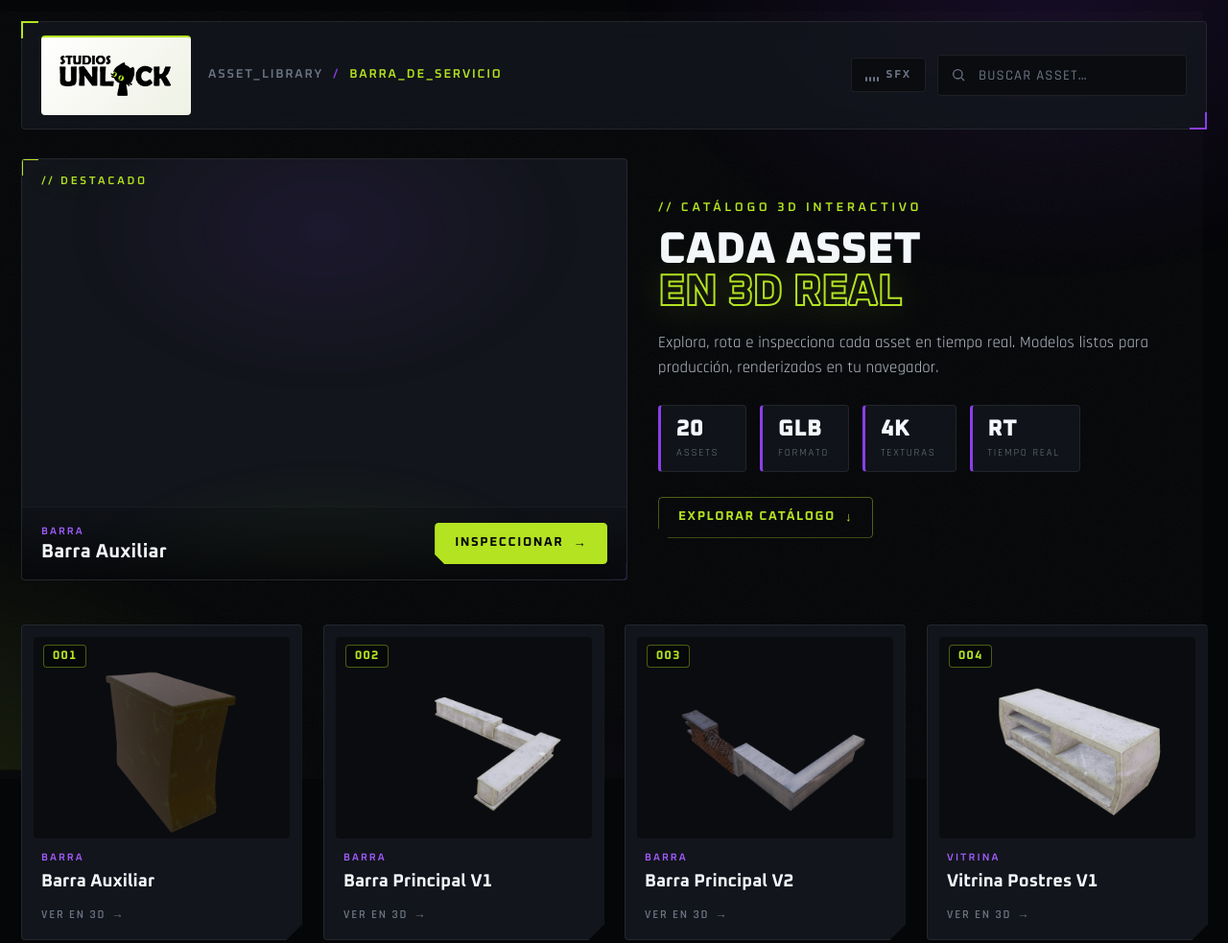
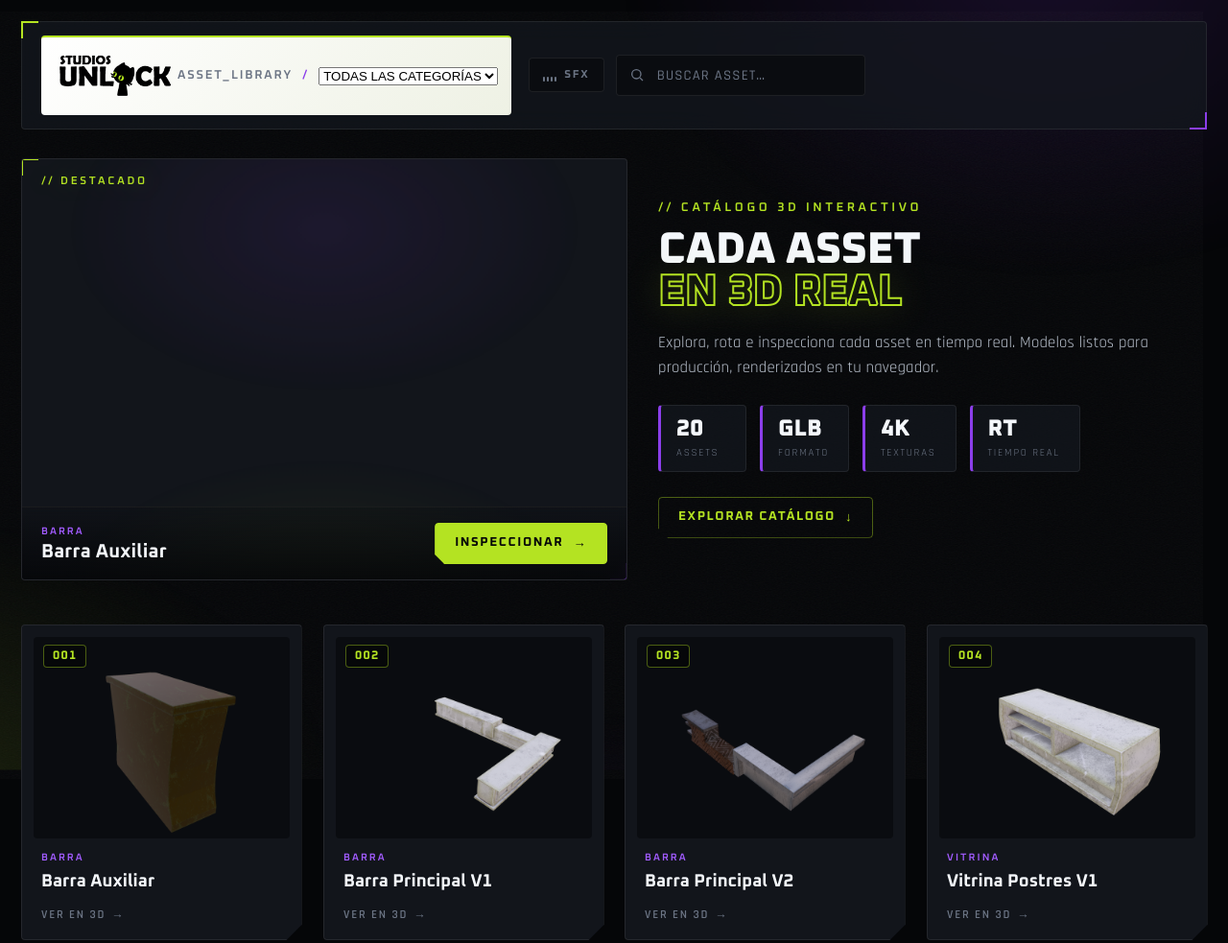
Before and after one commit to andrtarazona11-arch/unlock_studio, a plain HTML site: page index.html in a window 1280 px wide. Shown: the top 983 px of the page at 96% size. Drawn offline with Linux system fonts and the light colour scheme; some packages are replaced by stand-ins of ours; a script that the page names is missing.

Commit message:
Update index.html

```diff
--- a/index.html
+++ b/index.html
@@ -41,12 +41,14 @@
                 <div class="topbar__left">
                     <div class="logo-area">
                         <img src="img/logo_unlock.png" alt="Unlock Studio">
-                    </div>
                     <div class="topbar__crumb">
-                        <span>ASSET_LIBRARY</span>
-                        <span class="sep">/</span>
-                        <span class="hl">BARRA_DE_SERVICIO</span>
-                    </div>
+    <span>ASSET_LIBRARY</span>
+    <span class="sep">/</span>
+    <select id="category-selector" class="category-selector">
+        <option value="TODOS">TODAS LAS CATEGORÍAS</option>
+        <!-- Las opciones se generarán por JS -->
+    </select>
+</div>
                 </div>
                 <div class="topbar__right">
                     <button id="sound-toggle" class="sound-toggle" aria-pressed="false" aria-label="Activar sonido" title="Sonido">
```
